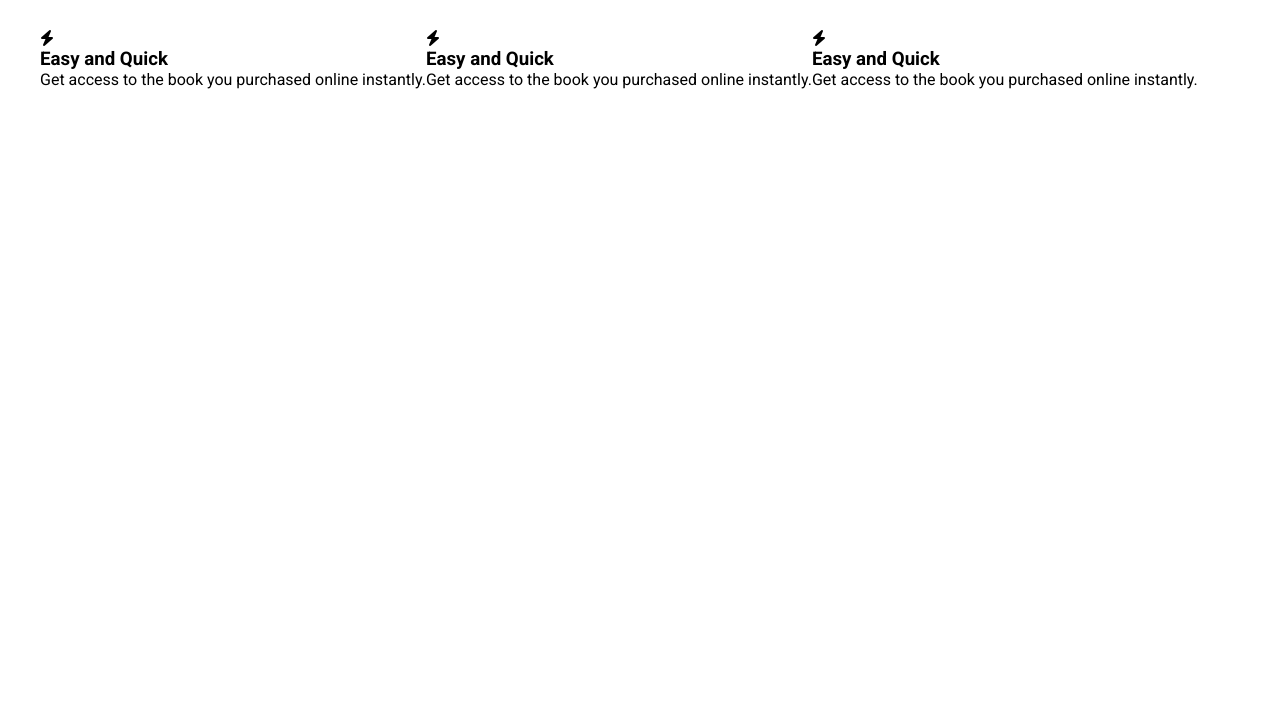
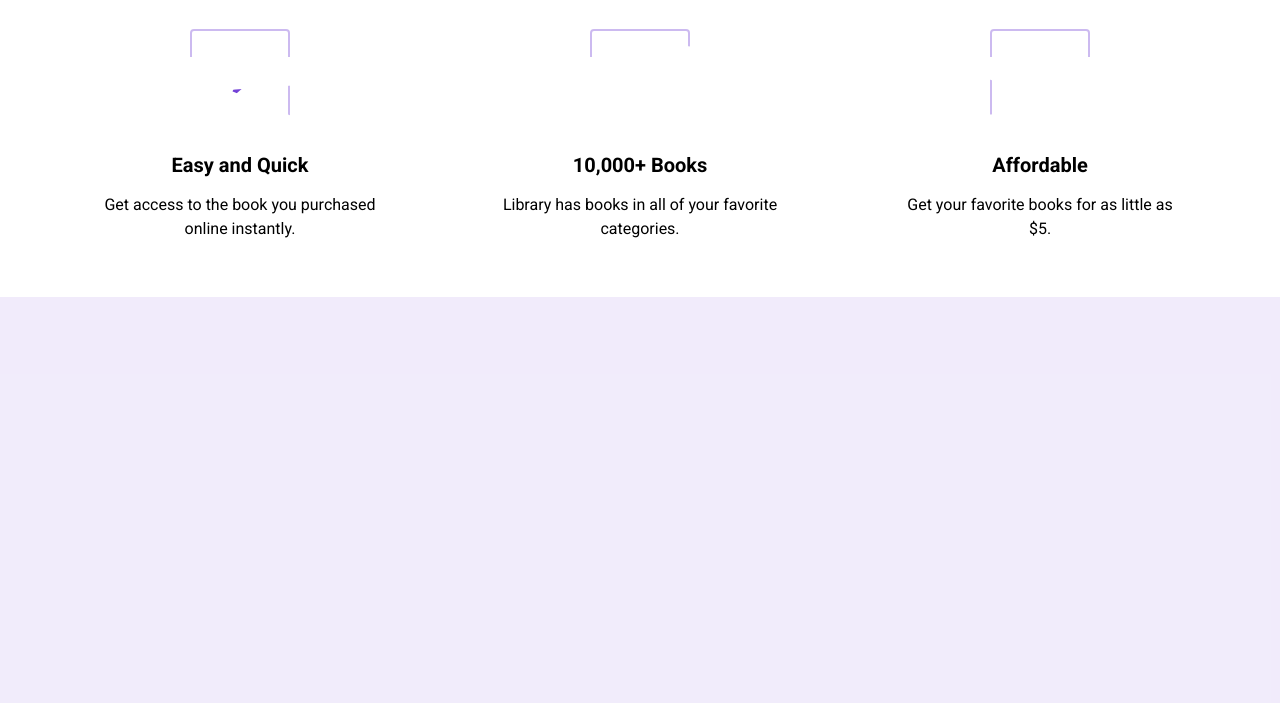
Before and after one commit to JFerris425/E-Commerce-Project, a plain HTML site: page index.html in a window 1280 px wide. Shown: the part 897-1600 px from the top of the page. Before the commit the page ends 1042 px from the top, so only its background shows below. Drawn offline with Linux system fonts and the light colour scheme.

Commit message:
12/31/25, 5:54am

```diff
--- a/index.html
+++ b/index.html
@@ -5,13 +5,16 @@
     <meta name="viewport" content="width=device-width, initial-scale=1.0" />
     <title>Library</title>
     <link rel="stylesheet" href="style.css" />
-    <script src="https://kit.fontawesome.com/21bac0c4a1.js" crossorigin="anonymous"></script>
+    <script
+      src="https://kit.fontawesome.com/21bac0c4a1.js"
+      crossorigin="anonymous"
+    ></script>
   </head>
   <body>
     <section id="landing">
       <nav>
         <div class="nav__container">
-          <img src="assets/Library.svg" class="logo" />
+          <img src="assets/Library.png" class="logo" />
           <ul class="nav__links">
             <li><a href="#" class="nav__link">Home</a></li>
             <li><a href="#" class="nav__link">Contact</a></li>
@@ -38,35 +41,42 @@
       <section id="highlights">
         <div class="container">
           <div class="row">
-            <h2 class="section__title">Why choose <span class="purple">Library</span></h2>
+            <h2 class="section__title">
+              Why choose <span class="purple">Library</span>
+            </h2>
             <div class="highlight__container">
               <div class="highlight">
                 <div class="highlight__img">
                   <i class="fa-solid fa-bolt"></i>
+                </div>
                 <h3 class="highlight__subtitle">Easy and Quick</h3>
-                        <p class="highlight__paragraph">Get access to the book you purchased online instantly.</p>
-                    </div>
+                <p class="highlight__paragraph">
+                  Get access to the book you purchased online instantly.
+                </p>
               </div>
               <div class="highlight">
                 <div class="highlight__img">
-                        <i class="fa-solid fa-bolt"></i>
-                        <h3 class="highlight__subtitle">Easy and Quick</h3>
-                        <p class="highlight__paragraph">Get access to the book you purchased online instantly.</p>
+                  <i class="fa-solid fa-book"></i>
                 </div>
+                <h3 class="highlight__subtitle">10,000+ Books</h3>
+                <p class="highlight__paragraph">
+                  Library has books in all of your favorite categories.
+                </p>
               </div>
               <div class="highlight">
                 <div class="highlight__img">
-                        <i class="fa-solid fa-bolt"></i>
-                        <h3 class="highlight__subtitle">Easy and Quick</h3>
-                        <p class="highlight__paragraph">Get access to the book you purchased online instantly.</p>
+                  <i class="fa-solid fa-tag"></i>
                 </div>
+                <h3 class="highlight__subtitle">Affordable</h3>
+                <p class="highlight__paragraph">
+                  Get your favorite books for as little as $5.
+                </p>
               </div>
             </div>
           </div>
         </div>
       </section>
 
-      <!--
       <section id="features">
         <div class="container">
           <div class="row"></div>
@@ -76,8 +86,7 @@
         <div class="container">
           <div class="row"></div>
         </div>
-      </section> -->
-
+      </section>
     </main>
   </body>
 </html>
--- a/style.css
+++ b/style.css
@@ -26,6 +26,10 @@ nav {
 
 img {
     width: 100%;
+}
+
+p {
+    line-height: 1.5;
 }
 
 .nav__container {
@@ -130,6 +134,7 @@ h2 {
 
 .header__image--container {
     padding: 20px;
+    z-index: 2;
 }
 
 .container {
@@ -144,8 +149,77 @@ h2 {
 
 /* Highlights */
 
+#highlights {
+    position: relative;
+}
+
+#highlights:before {
+    background: url(assets/wave.svg);
+    content: "";
+    position: absolute;
+    width: 101vw;
+    height: 12vw;
+    bottom: 1px;
+    left: 0;
+    z-index: 1;
+    background-size: cover;
+    background-repeat: no-repeat;
+    transform: translateY(-100%)
+}
+
+#highlights:after {
+    background: url(assets/wave.svg);
+    content: "";
+    position: absolute;
+    width: 101vw;
+    height: 12vw;
+    top: 1px;
+    left: 0;
+    z-index: 1;
+    background-size: cover;
+    background-repeat: no-repeat;
+    transform: translateY(100%) rotate(180deg);
+}
+
 .highlight__container {
     display: flex;
 }
 
-/* 25:45 */
+.highlight {
+    padding: 0 24px;
+    width: calc(100% / 3);
+    display: flex;
+    align-items: center;
+    justify-content: center;
+    flex-direction: column;
+}
+
+.highlight__paragraph {
+    text-align: center;
+    max-width: 280px;
+}
+
+.highlight__img {
+    border: 2px solid #7342d65d;
+    color: #7342d6;
+    border-radius: 4px;
+    width: 100px;
+    height: 100px;
+    display: flex;
+    align-items: center;
+    justify-content: center;
+    font-size: 32px;
+    margin-bottom: 24px;
+}
+
+.highlight__subtitle {
+    font-size: 20px;
+    margin-bottom: 16px;
+}
+
+/* Features */
+
+#features {
+    background-color: rgba(115, 66, 214, 0.1);
+    height: 1000px;
+}
```
Also changed, not shown: assets/Library.png (added), assets/Library.svg (deleted). Lines whose indentation alone changed are shown as unchanged.
